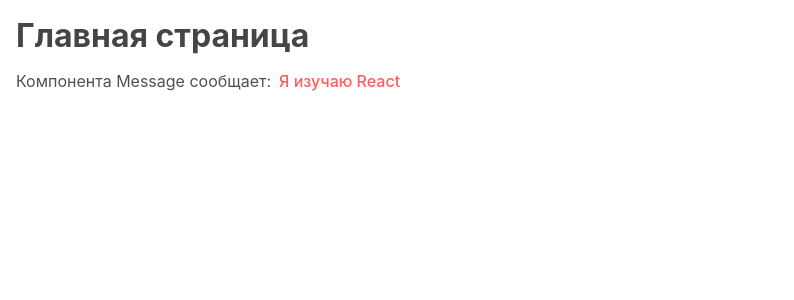
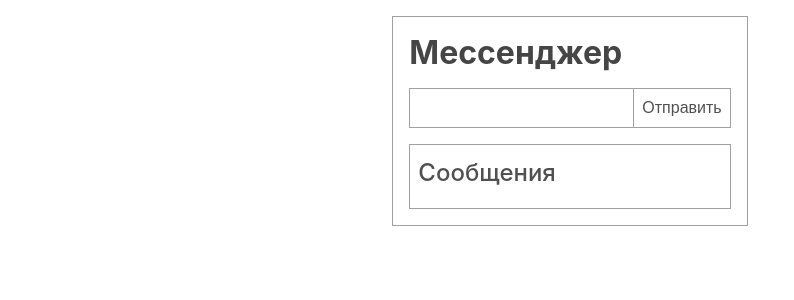
Before and after one commit to evg226/ReactGB, a React (Create React App) app: page / in a window 1280 px wide. Shown: the top 300 px of the page, without its empty margins (0-794 px from the left). Built offline with nearby package versions, Linux system fonts and the light colour scheme.

Commit message:
Домашнее задание №2

```diff
--- a/src/App.css
+++ /dev/null
@@ -1,19 +0,0 @@
-*{
-  margin: 0;
-  padding:0;
-  box-sizing: border-box;
-}
-.container{
-  max-width: 1140px;
-  min-width:360px;
-  padding:0 1rem;
-}
-
-/* .App {
-   text-align: center;
-} */
-
-.page__header{
-  padding:1rem 0;
-  color: #454545;
-}
--- a/src/App.js
+++ b/src/App.js
@@ -1,16 +1,42 @@
 // import logo from './logo.svg';
-import './App.css';
+import { useEffect, useState } from 'react';
+import './App.scss';
+import MessageInputForm from "./MessageInputForm"
 import Message from "./Message"
 
 function App() {
-  const messageSend = { body: "Я изучаю React", style: "reded" };
+  let currentAuthor = "Evgeny";
+  const [messageList, setMessageList] = useState([]);
+
+  useEffect(() => {
+    if (messageList.length > 0 && messageList[messageList.length - 1].author == currentAuthor) {
+      const robotSay = (robotText) => {
+        addNewMessage({ id: new Date(), author: "Robot", text: robotText });
+      }
+      robotSay(`${currentAuthor}, от Вас получено сообщение "${messageList[messageList.length - 1].text}"`);
+      setTimeout(() => {
+        robotSay(`${currentAuthor}, обработано Ваше сообщение "${messageList[messageList.length - 1].text}"`);
+      }, 1500);
+    }
+  }, [messageList]);
+
+  const addNewMessage = (newMessage) => {
+    setMessageList(prevMessageList => [...prevMessageList, newMessage]);
+  }
+
   return (
-    <div className="App page">
-      <div className="container">
-        <h1 className="page__header">Главная страница</h1>
-        <Message mes={messageSend} />
-      </div>
-    </div>
+    <div className="container">
+      <div className="messenger" >
+        <div className="messenger__container">
+          <h1 className="messenger__header">Мессенджер</h1>
+          <MessageInputForm classList="messenger__input" author={currentAuthor} addMessage={addNewMessage} />
+          <div className="messenger__items">
+            <h2 className="messenger__items-header">Сообщения</h2>
+            {messageList.map(message => <Message key={message.id} mes={message} />)}
+          </div>
+        </div>
+      </div >
+    </div >
   );
 }
 
--- /dev/null
+++ b/src/App.scss
@@ -0,0 +1,36 @@
+*{
+  margin: 0;
+  padding:0;
+  box-sizing: border-box;
+}
+.container{
+  max-width: 1140px;
+  min-width:360px;
+  padding:1rem;
+}
+
+.messenger{
+  display: flex;
+  justify-content: center;
+
+  &__header{
+    color: #454545;
+    }
+  &__container{
+    display:inline-block;
+
+    border: 1px solid #a1a1a1;
+    padding: 1rem;
+    min-width:340px;
+    max-width: 720px;
+  }
+  &__items{
+    border: 1px solid #a1a1a1;
+    padding:0.5rem 0.5rem 1rem 0.5rem;
+    &-header{
+      padding:0.3rem 0;
+      font-weight: 500;
+      color:#505050;
+    }
+  }
+}
--- a/src/Message.js
+++ b/src/Message.js
@@ -2,8 +2,9 @@ import "./message.scss";
 
 function Message(props) {
     return (
-        <div className="message">Компонента Message сообщает:
-            <span className={`${props.mes.style}`}>{props.mes.body}</span>
+        <div className="message">
+            <div className="message__author">{props.mes.author}</div>:
+            <div className="message__text">{props.mes.text}</div>
         </div>
     )
 }
--- /dev/null
+++ b/src/MessageInputForm.js
@@ -0,0 +1,22 @@
+import { useState } from "react";
+import "./MessageInputForm.scss";
+
+function MessageInputForm(props) {
+
+  const [currentMessageText, setCurrentMessageText] = useState("");
+  const newMessgeChange = e => setCurrentMessageText(e.target.value);
+
+  const sendNewMessage = e => {
+    e.preventDefault();
+    props.addMessage({ id: props.author + new Date(), author: props.author, text: currentMessageText });
+    setCurrentMessageText("");
+  };
+
+  return (
+    <form name="newMessage" onSubmit={sendNewMessage}>
+      <input className="text" type="text" value={currentMessageText} onChange={newMessgeChange}></input>
+      <input className="button" type="submit" value="Отправить"></input>
+    </form>
+  )
+}
+export default MessageInputForm;
--- /dev/null
+++ b/src/MessageInputForm.scss
@@ -0,0 +1,26 @@
+form{
+    display: flex;
+    margin:1rem 0;
+    & input{
+        height: 2.5rem;
+        font-size: inherit;
+        padding: 0.5rem;
+        border:1px solid #a1a1a1;
+        outline: none;
+            }
+    & .text{
+        flex:1;
+        border-right: none;
+        color: #454545;
+    }
+    & .button{
+        background: none;
+        color: #505050;
+        cursor: pointer;
+        &:hover{
+            background: #a1a1a1;
+            color:#ffffff;
+        }
+    }
+
+}
--- a/src/message.scss
+++ b/src/message.scss
@@ -1,17 +1,18 @@
 .message{
     color: #505050;
+    margin: 0.2rem 0 ;
+    display: flex;
     & span {
-        padding: 0.5rem;
-        font-weight: 500;
+
         cursor: pointer;
         transition: all 0.5s ease;
-        &:hover{
-            border-radius: 10px;
-            box-shadow: 0 0 10px #505050;
-        }
+
     }
+    &__author{
+        color:#fa5e5e;
+    }
+    &__text{
+        margin-left:0.5rem;
+    }
+
 }
-
-.reded{
-    color:#fa5e5e;
-}
```
